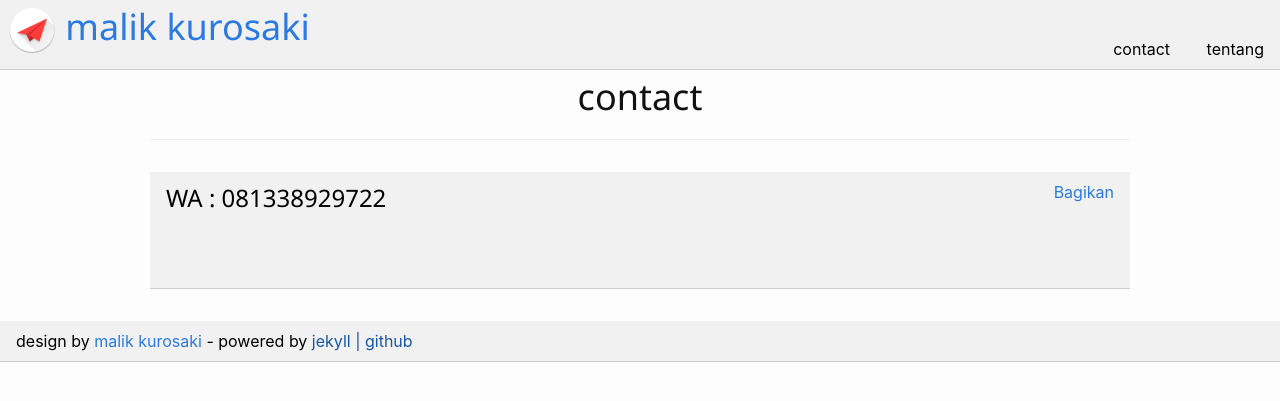
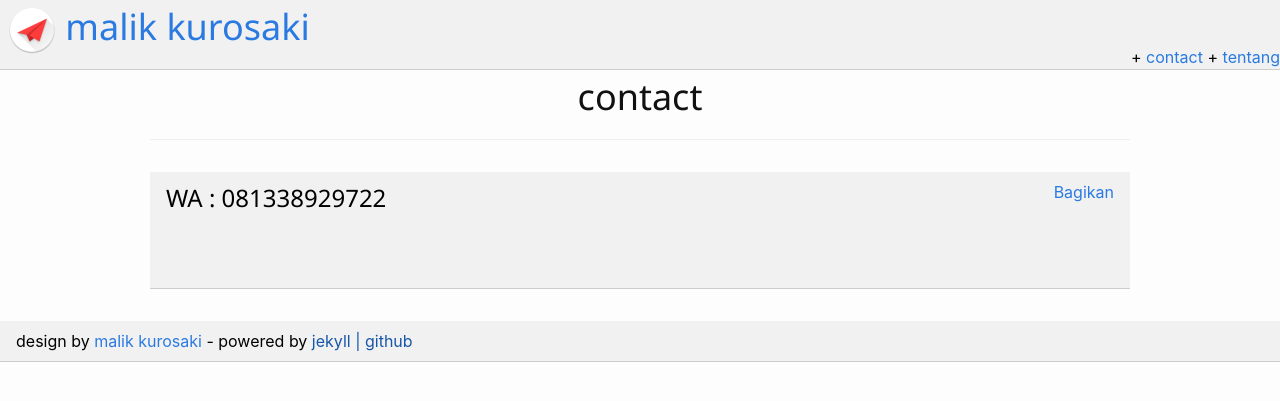
Before and after one commit to malikkurosaki/malikkurosaki, a Jekyll site: the page built from _pages/contact.md, in a window 1280 px wide. Shown: the top 401 px of the page. Built offline with Jekyll 4.4.1, drawn with Linux system fonts in a browser that asks for light colours; comment, search, counter and statistics services are not loaded.

Commit message:
edit nav

```diff
--- a/_layouts/wrapper.html
+++ b/_layouts/wrapper.html
@@ -33,12 +33,12 @@
     <script async defer crossorigin="anonymous" src="https://connect.facebook.net/id_ID/sdk.js#xfbml=1&version=v3.2"></script>
     <div class="w3-container ">
        <header class="w3-container w3-light-grey w3-input w3-cell-row" style="padding-left:8px">
-            <a class="w3-cell" href="{{ site.url }}"><h1><img src="{{ site.url }}/{{ site.icon }}">  {{ site.title }}</h1></a>
-            <nav class="w3-container w3-cell w3-cell-bottom">
+            <a class="w3-cell w3-mobile w3-container" href="{{ site.url }}"><h1><img src="{{ site.url }}/{{ site.icon }}">  {{ site.title }}</h1></a>
+            <nav class="w3-container w3-cell w3-cell-bottom  w3-mobile">
                 <div class="w3-container w3-right">
                     {% for page in site.pages %}
                         {% if page.type == "menu" %}
-                            <a class="w3-button " href="{{ page.url }}">{{ page.title }}</a>
+                           + <a class=" " href="{{ page.url }}"> {{ page.title }}</a>
                         {% endif %}
                     {% endfor %}
                 </div>
```
